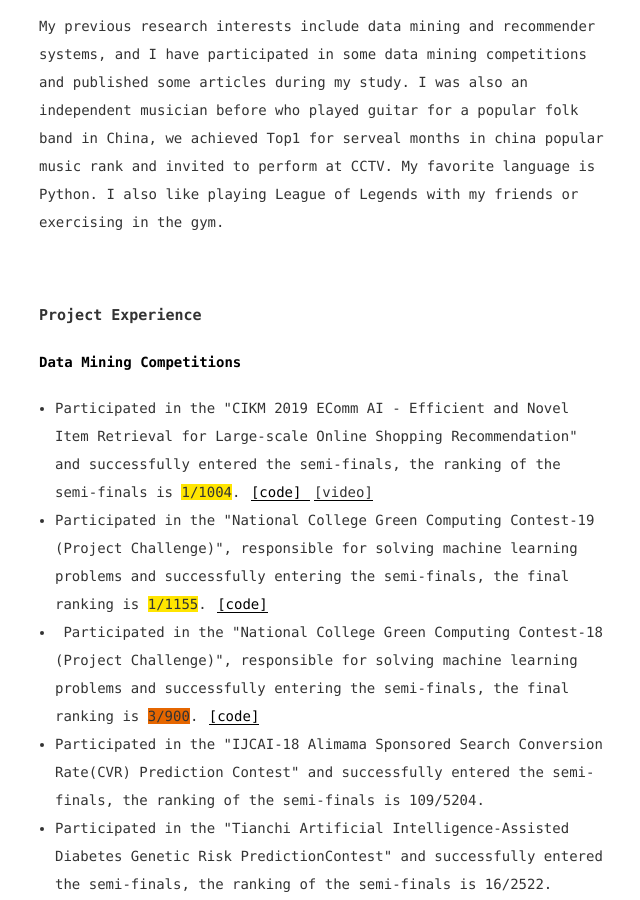
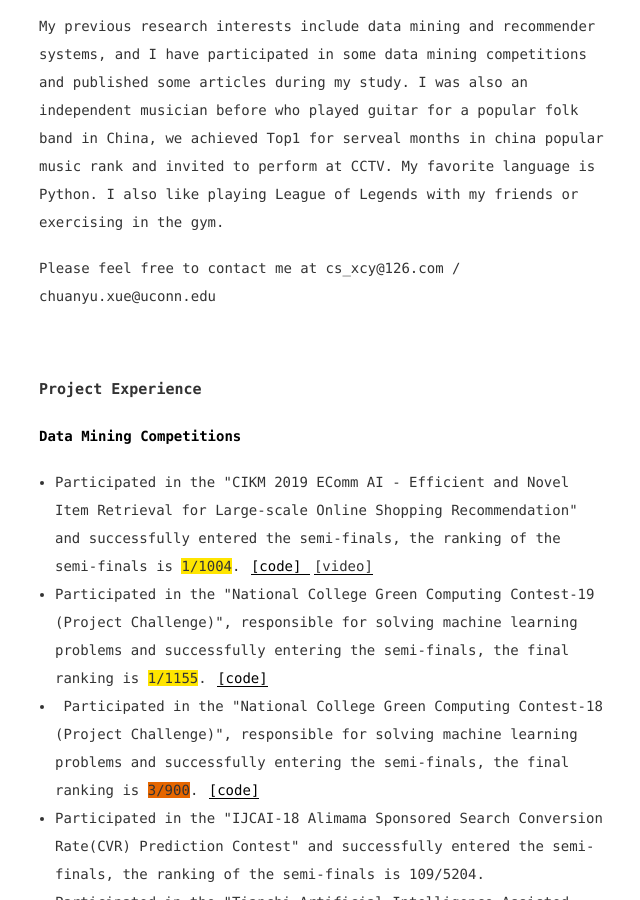
Before and after one commit to ChuanyuXue/profile, a Jekyll site: the page built from index.html, in a window 1280 px wide and 900 px high, scrolled down 312 px. Shown: the whole window, without its empty margins (315-955 px from the left). Built offline with Jekyll 4.4.1, drawn with Linux system fonts in a browser that asks for light colours.

Commit message:
Update index.html

```diff
--- a/index.html
+++ b/index.html
@@ -12,6 +12,9 @@ js: [blog.js]
 </p>
 <p>
 	My previous research interests include data mining and recommender systems, and I have participated in some data mining competitions and published some articles during my study. I was also an independent musician before who played guitar for a popular folk band in China, we achieved Top1 for serveal months in china popular music rank and invited to perform at CCTV. My favorite language is Python. I also like playing League of Legends with my friends or exercising in the gym.&nbsp;
+</p>
+<p>
+	Please feel free to contact me at cs_xcy@126.com / chuanyu.xue@uconn.edu
 </p>
 <p>
 	<br />
@@ -71,6 +74,8 @@ Qingdao University President Cup and the third prize of Microsoft Innovation Cup
 	<strong>Others</strong>
 </p>
 <p>
+	<br />
+</p>
 <ul>
 	<li>
 		Invited to make the online course titled "The Purchase and Redemption Forecast Challenge" on Alibaba Tianchi platform. <a href="https://github.com/ChuanyuXue/The-Purchase-and-Redemption-Forecast-Challenge-baseline" target="_blank">[Code]</a>
@@ -79,6 +84,8 @@ Qingdao University President Cup and the third prize of Microsoft Innovation Cup
 		<span>Organized and planned the competition "The&nbsp;</span><span>Prediction of Used Car Transaction Price Competition</span><span>" jointly held by Datawhale and Tianchi <a href="https://tianchi.aliyun.com/competition/entrance/231784/introduction" target="_blank">[link]</a></span><a href="https://tianchi.aliyun.com/competition/entrance/231784/introduction" target="_blank"><span></span></a><a href="https://tianchi.aliyun.com/course/video?spm=5176.12282027.0.0.5fda379caLvonc&liveId=41146" target="_blank">[video]</a><br />
 	</li>
 </ul>
+<p>
+	<br />
 </p>
 <p>
 	<br />
```
Lines whose indentation alone changed are shown as unchanged.
